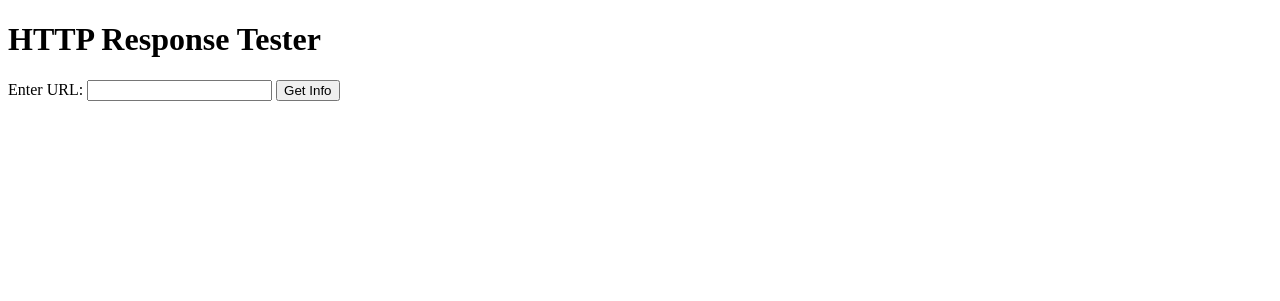
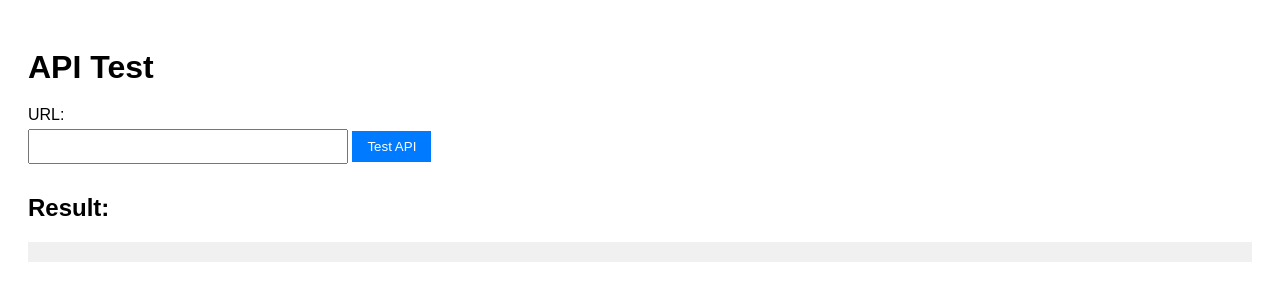
Before and after one commit to codersikarwar/http-response-tester, a FastAPI app: page / in a window 1280 px wide. Shown: the top 301 px of the page. Run offline with FastAPI, Linux system fonts and the light colour scheme.

Commit message:
Update index.html

```diff
--- a/templates/index.html
+++ b/templates/index.html
@@ -1,22 +1,53 @@
 <!DOCTYPE html>
 <html>
 <head>
-    <title>HTTP Response Tester</title>
+    <title>API Test</title>
+    <style>
+        body { font-family: sans-serif; padding: 20px; }
+        h1 { margin-bottom: 20px; }
+        form { margin-bottom: 20px; }
+        label { display: block; margin-bottom: 5px; }
+        input[type="text"] { width: 300px; padding: 8px; margin-bottom: 10px; }
+        button { padding: 8px 15px; background-color: #007bff; color: white; border: none; cursor: pointer; }
+        pre { background-color: #f0f0f0; padding: 10px; overflow-x: auto; }
+        #result-container { margin-top: 20px; }
+        .error { color: red; }
+    </style>
 </head>
 <body>
-    <h1>HTTP Response Tester</h1>
+    <h1>API Test</h1>
 
-    <form action="/info" method="get">
-        <label for="url">Enter URL:</label>
+    <form id="api-form">
+        <label for="url">URL:</label>
         <input type="text" id="url" name="url" required>
-        <button type="submit">Get Info</button>
+        <button type="button" onclick="testApi()">Test API</button>
     </form>
 
-    {% if result %}
-        <h2>Results:</h2>
-        <pre>{{ result }}</pre>
-    {% elif error %}
-        <p style="color: red;">Error: {{ error }}</p>
-    {% endif %}
+    <div id="result-container">
+        <h2>Result:</h2>
+        <pre id="api-result"></pre>
+    </div>
+
+    <script>
+        async function testApi() {
+            const url = document.getElementById('url').value;
+            const resultContainer = document.getElementById('api-result');
+            resultContainer.innerHTML = 'Loading...';
+
+            try {
+                const response = await fetch(`/api/url?url=${encodeURIComponent(url)}`);
+                const data = await response.json();
+
+                if (response.ok) {
+                    resultContainer.innerHTML = JSON.stringify(data, null, 2);
+                } else {
+                    resultContainer.innerHTML = `<span class="error">${JSON.stringify(data)}</span>`;
+                }
+
+            } catch (error) {
+                resultContainer.innerHTML = `<span class="error">Error: ${error.message}</span>`;
+            }
+        }
+    </script>
 </body>
 </html>
```
